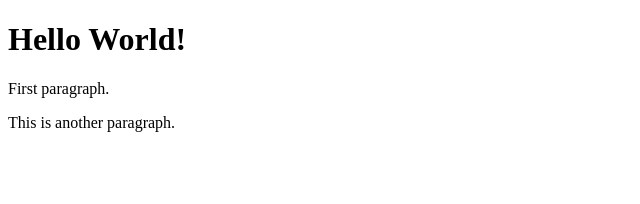
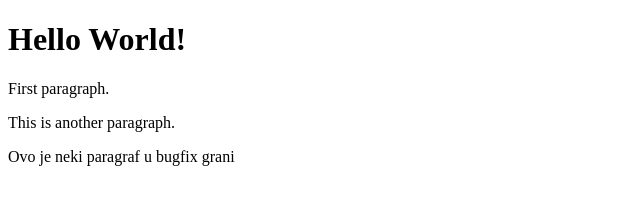
Before and after one commit to ivansu995/test-git, a plain HTML site: page index.html in a window 1280 px wide. Shown: the whole page, without its empty margins (0-640 px from the left). Drawn offline with Linux system fonts and the light colour scheme.

Commit message:
Bug fix in index.html added new line

```diff
--- a/index.html
+++ b/index.html
@@ -9,6 +9,7 @@
     <h1>Hello World!</h1>
     <p>First paragraph.</p>
     <p>This is another paragraph.</p>
+    <p>Ovo je neki paragraf u bugfix grani</p>
 </body>
 
 </html>
```
